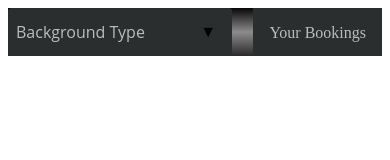
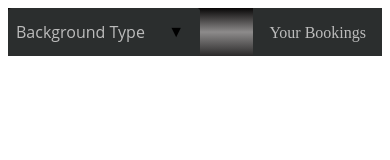
Before and after one commit to harinder24/Focus-App, a plain HTML site: page focus/index.html in a window 390 px wide. Drawn offline with Linux system fonts and the light colour scheme; some packages are replaced by stand-ins of ours.

Commit message:
Update index.css

```diff
--- a/focus/index.css
+++ b/focus/index.css
@@ -76,6 +76,6 @@ nav{
  }
  @media only screen and (max-width: 480px) {
    .select{
-      width: 14em;
+      width: 12em;
    }
  }
```
